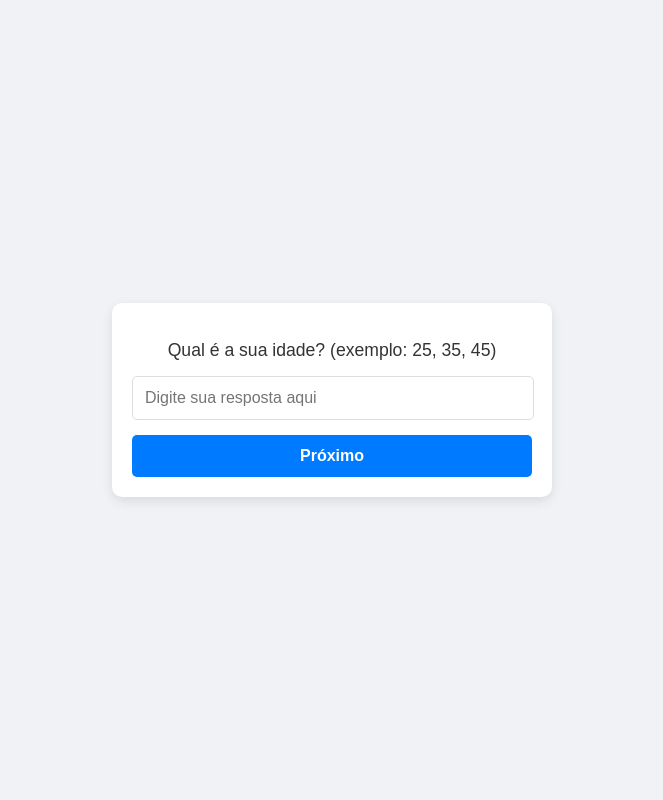
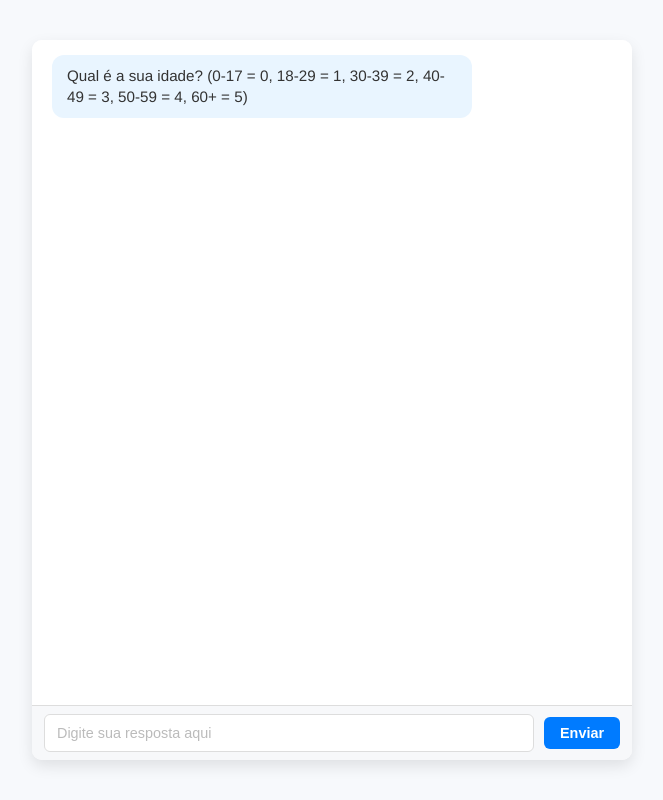
Before and after one commit to Bayesianos/Frontend_Bay, a React (Create React App) app: page / in a window 1280 px wide. Both pictures are taken after a click on the button "Iniciar Chatbot". Shown: the whole page, without its empty margins (308-971 px from the left). Built offline with nearby package versions, Linux system fonts and the light colour scheme.

Commit message:
Resolvendo problemas de captura de dados e ajuste de validações no ChatBot

```diff
--- a/src/App.js
+++ b/src/App.js
@@ -1,19 +1,26 @@
 // App.js
 import React, { useState } from 'react';
-import ChatBot from './components/ChatBot';
+import ChatBot from './components/ChatBot.js';
 import './components/WelcomePage.css';
 
 function App() {
   const [startChat, setStartChat] = useState(false);
 
+  // Função para iniciar o ChatBot
   const handleStartChat = () => {
     setStartChat(true);
+  };
+
+  // Função para reiniciar o ChatBot (caso você deseje adicionar esta funcionalidade)
+  const handleRestartChat = () => {
+    setStartChat(false);
   };
 
   return (
     <div className="App">
       {startChat ? (
-        <ChatBot />
+        // Renderiza o ChatBot e permite reiniciar o fluxo se necessário
+        <ChatBot onRestart={handleRestartChat} />
       ) : (
         <div className="welcome-container">
           <div className="welcome-box">
--- a/src/components/ChatBot.css
+++ b/src/components/ChatBot.css
@@ -1,60 +1,149 @@
-/* src/components/ChatBot.css */
+:root {
+  --primary-color: #007bff;
+  --primary-hover: #0056b3;
+  --background-color: #f0f2f5;
+  --box-bg-color: #ffffff;
+  --bot-message-bg: #e9f5ff;
+  --user-message-bg: var(--primary-color);
+  --text-color-dark: #333;
+  --text-color-light: #ffffff;
+  --border-color: #ddd;
+  --scrollbar-thumb: #c1c1c1;
+  --scrollbar-track: #f0f2f5;
+}
+
+*,
+*::before,
+*::after {
+  box-sizing: border-box;
+  margin: 0;
+  padding: 0;
+}
+
+body {
+  font-family: 'Helvetica Neue', Arial, sans-serif;
+  background-color: var(--background-color);
+  display: flex;
+  align-items: center;
+  justify-content: center;
+  min-height: 100vh;
+  margin: 0;
+  overflow: hidden;
+}
 
 .chatbot-container {
+  width: 100vw;
+  height: 100vh;
   display: flex;
-    flex-direction: column;
   align-items: center;
   justify-content: center;
-    width: 100%;
-    height: 100vh;
-    background-color: #f0f2f5;
-    font-family: Arial, sans-serif;
 }
 
 .chatbot-box {
-    background-color: #fff;
+  background-color: var(--box-bg-color);
   width: 90%;
-    max-width: 400px;
-    padding: 20px;
+  max-width: 600px;
+  height: 90%;
+  display: flex;
+  flex-direction: column;
   border-radius: 10px;
-    box-shadow: 0px 4px 12px rgba(0, 0, 0, 0.1);
-    text-align: center;
+  box-shadow: 0 6px 15px rgba(0, 0, 0, 0.1);
+  overflow: hidden;
 }
 
-  .chatbot-question {
-    font-size: 1.1em;
-    color: #333;
-    margin-bottom: 15px;
+.chat-history {
+  flex: 1;
+  padding: 15px 20px;
+  overflow-y: auto;
+  display: flex;
+  flex-direction: column;
+  gap: 10px;
+  background-color: var(--box-bg-color);
+  scrollbar-width: thin;
+  scrollbar-color: var(--scrollbar-thumb) var(--scrollbar-track);
+}
+
+.chat-history::-webkit-scrollbar {
+  width: 8px;
+}
+
+.chat-history::-webkit-scrollbar-thumb {
+  background-color: var(--scrollbar-thumb);
+  border-radius: 4px;
+}
+
+.chat-history::-webkit-scrollbar-track {
+  background-color: var(--scrollbar-track);
+}
+
+.chat-message {
+  padding: 10px 15px;
+  border-radius: 12px;
+  max-width: 75%;
+  font-size: 0.95rem;
+  line-height: 1.4;
   word-wrap: break-word;
+  white-space: pre-wrap;
+  transition: background-color 0.3s;
+}
+
+.chat-message.bot {
+  background-color: var(--bot-message-bg);
+  align-self: flex-start;
+  color: var(--text-color-dark);
+}
+
+.chat-message.user {
+  background-color: var(--user-message-bg);
+  align-self: flex-end;
+  color: var(--text-color-light);
+}
+
+.chatbot-input-container {
+  display: flex;
+  padding: 8px 12px;
+  border-top: 1px solid var(--border-color);
+  background-color: #f7f8fa;
+  align-items: center;
+  gap: 10px;
 }
 
 .chatbot-input {
-    width: calc(100% - 24px); /* Mantém o input dentro do chatbot-box */
-    padding: 12px;
-    border: 1px solid #ddd;
-    border-radius: 5px;
-    font-size: 1em;
-    margin-bottom: 15px;
+  flex: 1;
+  padding: 10px 12px;
+  border: 1px solid var(--border-color);
+  border-radius: 6px;
+  font-size: 0.9rem;
+  outline: none;
+  transition: border-color 0.3s, box-shadow 0.3s;
+}
+
+.chatbot-input::placeholder {
+  color: #bbb;
+  font-size: 0.9rem;
 }
 
 .chatbot-input:focus {
-    border-color: #007bff;
-    outline: none;
+  border-color: var(--primary-color);
+  box-shadow: 0 0 4px rgba(0, 123, 255, 0.3);
 }
 
 .chatbot-button {
-    width: 100%;
-    padding: 12px;
-    font-size: 1em;
+  padding: 8px 16px;
+  font-size: 0.9rem;
   font-weight: bold;
-    background-color: #007bff;
-    color: white;
+  background-color: var(--primary-color);
+  color: var(--text-color-light);
   border: none;
-    border-radius: 5px;
+  border-radius: 6px;
   cursor: pointer;
-    transition: background-color 0.3s;
+  transition: background-color 0.3s, transform 0.2s;
 }
 
 .chatbot-button:hover {
-    background-color: #0056b3;
+  background-color: var(--primary-hover);
 }
+
+.chatbot-button:active {
+  transform: scale(0.95);
+}
--- a/src/components/ChatBot.js
+++ b/src/components/ChatBot.js
@@ -1,88 +1,194 @@
-// src/components/ChatBot.js
-import React, { useState } from 'react';
+import React, { useState, useEffect, useMemo, useRef } from 'react';
 import './ChatBot.css';
 import LoadingScreen from './LoadingScreen';
 import ResultScreen from './ResultScreen';
 
-function ChatBot() {
+function ChatBot({ onComplete }) {
+  const questions = useMemo(() => [
+    'Qual é a sua idade? (0-17 = 0, 18-29 = 1, 30-39 = 2, 40-49 = 3, 50-59 = 4, 60+ = 5)',
+    'Qual é o seu sexo? (0 para feminino, 1 para masculino)',
+    'Qual é o seu tipo de trabalho? (0, 1, 2, ou 3)',
+    'Qual é a sua situação de moradia? (0 para gratuito, 1 para próprio, 2 para alugado)',
+    'Qual é o seu nível de poupança? (0 para pouco, 1 para moderado, 2 para bastante rico, 3 para rico, 4 para NA)',
+    'Qual é o seu nível de conta corrente? (0 para pouco, 1 para moderado, 2 para rico, 3 para NA)',
+    'Qual é o valor do crédito desejado? (0-999 = 0, 1000-4999 = 1, 5000-9999 = 2, 10000-15000 = 3)',
+    'Qual é a duração desejada para o empréstimo em meses? (exemplo: 6, 12, 24, 48)',
+    'Qual é o objetivo do crédito? (0 para negócios, 1 para carro, 2 para eletrodomésticos, 3 para educação, 4 para móveis/equipamentos, 5 para rádio/TV, 6 para reparos, 7 para férias/outros)',
+    'Qual é o seu perfil de risco? (0 para ruim, 1 para bom)',
+  ], []);
+
   const [step, setStep] = useState(0);
   const [formData, setFormData] = useState({
-    idade: '',
-    sexo: '',
-    trabalho: '',
-    moradia: '',
-    classe: '',
-    cc: '',
-    credito: '',
-    duracao: '',
-    objetivo: '',
-    risco: '',
+    age: '',
+    sex: '',
+    job: '',
+    housing: '',
+    saving_accounts: '',
+    checking_account: '',
+    credit_amount: '',
+    duration: '',
+    purpose: '',
+    risk: '',
   });
   const [isLoading, setIsLoading] = useState(false);
   const [result, setResult] = useState(null);
+  const [chatHistory, setChatHistory] = useState([{ type: 'bot', text: questions[0] }]);
+  const [errorMessage, setErrorMessage] = useState('');
+  const chatHistoryRef = useRef(null);
 
-  const questions = [
-    'Qual é a sua idade? (exemplo: 25, 35, 45)',
-    'Qual é o seu sexo? (male/female)',
-    'Qual é o seu tipo de trabalho? (1, 2, ou 3)',
-    'Qual é a sua situação de moradia? (own, rent, ou free)',
-    'Qual é a sua classe econômica? (exemplo: NA, little, moderate, quite rich, rich)',
-    'Qual é o seu C.C.? (exemplo: little, moderate, NA)',
-    'Qual é o valor do crédito desejado? (exemplo: 1169, 5951)',
-    'Qual é a duração desejada para o empréstimo em meses? (exemplo: 6, 12, 24, 48)',
-    'Qual é o objetivo do crédito? (exemplo: radio/TV, education, car, furniture/equipment, business)',
-    'Qual é o seu perfil de risco? (good/bad)',
-  ];
+  useEffect(() => {
+    if (step > 0 && step < questions.length) {
+      setChatHistory(prevHistory => [...prevHistory, { type: 'bot', text: questions[step] }]);
+    }
+  }, [step, questions]);
+
+  useEffect(() => {
+    if (chatHistoryRef.current) {
+      chatHistoryRef.current.scrollTop = chatHistoryRef.current.scrollHeight;
+    }
+  }, [chatHistory]);
+
+  const currentField = Object.keys(formData)[step];
 
   const handleInputChange = (e) => {
-    const { name, value } = e.target;
-    setFormData({ ...formData, [name]: value });
+    const { value } = e.target;
+    setErrorMessage('');
+    console.log(`Valor digitado pelo usuário para o campo ${currentField}:`, value);
+    setFormData(prevFormData => ({ ...prevFormData, [currentField]: value }));
   };
 
   const handleNext = () => {
-    if (formData[Object.keys(formData)[step]] === '') {
-      alert('Por favor, preencha este campo.');
+    let currentAnswer = formData[currentField];
+
+    if (currentAnswer === '') {
+      setErrorMessage(`Por favor, preencha o campo ${currentField} com um valor válido.`);
       return;
     }
 
-    if (step < questions.length - 1) {
-      setStep(step + 1);
-    } else {
-      handleSubmit();
+    let convertedAnswer = parseInt(currentAnswer, 10);
+    if (isNaN(convertedAnswer)) {
+      setErrorMessage('Por favor, insira um valor numérico válido.');
+      return;
+    }
+
+
+
+    // Processamento específico por campo
+    if (currentField === 'age') {
+      if (convertedAnswer <= 17) convertedAnswer = 0;
+      else if (convertedAnswer <= 29) convertedAnswer = 1;
+      else if (convertedAnswer <= 39) convertedAnswer = 2;
+      else if (convertedAnswer <= 49) convertedAnswer = 3;
+      else if (convertedAnswer <= 59) convertedAnswer = 4;
+      else convertedAnswer = 5;
+    } else if (currentField === 'credit_amount') {
+      if (convertedAnswer <= 999) convertedAnswer = 0;
+      else if (convertedAnswer <= 4999) convertedAnswer = 1;
+      else if (convertedAnswer <= 9999) convertedAnswer = 2;
+      else if (convertedAnswer <= 15000) convertedAnswer = 3;
+      else {
+        setErrorMessage('O valor do crédito deve estar entre 0 e 15000.');
+        return;
+      }
+    }
+
+    setFormData(prevFormData => ({ ...prevFormData, [currentField]: convertedAnswer }));
+
+    setChatHistory(prevHistory => [
+      ...prevHistory,
+      { type: 'user', text: convertedAnswer }
+    ]);
+
+    console.log(`Valor capturado para ${currentField}:`, formData[currentField]);
+    setStep(prevStep => (prevStep < questions.length - 1 ? prevStep + 1 : prevStep));
+
+    if (step === questions.length - 1) handleSubmit();
+  };
+
+  const handleSubmit = async () => {
+    console.log("formData antes do envio:", formData);
+    setIsLoading(true);
+
+    try {
+      const dataToSend = {
+        age: Number(formData.age),
+        sex: Number(formData.sex),
+        job: Number(formData.job),
+        housing: Number(formData.housing),
+        saving_accounts: Number(formData.saving_accounts),
+        checking_account: Number(formData.checking_account),
+        credit_amount: Number(formData.credit_amount),
+        duration: Number(formData.duration),
+        purpose: Number(formData.purpose),
+        risk: Number(formData.risk),
+      };
+
+      console.log("Dados que serão enviados para a API:", dataToSend);
+
+      for (let key in dataToSend) {
+        if (isNaN(dataToSend[key])) {
+          setErrorMessage(`Por favor, insira um valor válido para o campo: ${key}`);
+          throw new Error(`Campo inválido detectado: ${key}`);
+        }
+      }
+
+      const response = await fetch('https://backend-bay.onrender.com/api/receive-data', {
+        method: 'POST',
+        headers: {
+          'Content-Type': 'application/json',
+        },
+        body: JSON.stringify(dataToSend),
+      });
+
+      if (!response.ok) {
+        const errorData = await response.json();
+        console.error("Detalhes do erro:", errorData);
+        throw new Error("Erro ao processar a análise.");
+      }
+
+      const data = await response.json();
+      setResult(data.emprestimo_valido ? 'approved' : 'denied');
+    } catch (error) {
+      console.error("Erro ao enviar para a API:", error);
+      setErrorMessage("Erro ao processar a análise. Verifique os dados e tente novamente.");
+    } finally {
+      setIsLoading(false);
     }
   };
 
-  const handleSubmit = () => {
-    setIsLoading(true);
-    // Simulando uma chamada ao backend com atraso de 3 segundos
-    setTimeout(() => {
-      const mockResult = Math.random() > 0.5 ? 'approved' : 'denied';
-      setResult(mockResult);
-      setIsLoading(false);
-    }, 3000);
+  const handleKeyDown = (e) => {
+    if (e.key === 'Enter') handleNext();
   };
 
-  if (isLoading) {
-    return <LoadingScreen />;
-  }
-
-  if (result) {
-    return <ResultScreen result={result} />;
-  }
+  if (isLoading) return <LoadingScreen />;
+  if (result) return <ResultScreen result={result} />;
 
   return (
     <div className="chatbot-container">
       <div className="chatbot-box">
-        <p className="chatbot-question">{questions[step]}</p>
+        <div className="chat-history" ref={chatHistoryRef}>
+          {chatHistory.map((msg, index) => (
+            <div
+              key={index}
+              className={`chat-message ${msg.type === 'bot' ? 'bot' : 'user'}`}
+            >
+              {msg.text}
+            </div>
+          ))}
+          {errorMessage && <div className="error-message">{errorMessage}</div>}
+        </div>
+        <div className="chatbot-input-container">
           <input
             type="text"
-          name={Object.keys(formData)[step]}
-          value={formData[Object.keys(formData)[step]]}
+            name={currentField}
+            value={formData[currentField]}
             onChange={handleInputChange}
+            onKeyDown={handleKeyDown}
             className="chatbot-input"
             placeholder="Digite sua resposta aqui"
           />
-        <button onClick={handleNext} className="chatbot-button">Próximo</button>
+          <button onClick={handleNext} className="chatbot-button">Enviar</button>
+        </div>
       </div>
     </div>
   );
--- a/src/components/WelcomePage.css
+++ b/src/components/WelcomePage.css
@@ -1,4 +1,14 @@
 /* src/components/WelcomePage.css */
+
+:root {
+  --primary-color: #007bff;
+  --primary-hover: #0056b3;
+  --background-color: #f7f9fc;
+  --box-bg-color: #ffffff;
+  --text-color-dark: #333;
+  --text-color-muted: #666;
+  --shadow-color: rgba(0, 0, 0, 0.1);
+}
 
 .welcome-container {
   display: flex;
@@ -7,45 +17,60 @@
   justify-content: center;
   width: 100%;
   height: 100vh;
-    background-color: #f7f9fc;
+  background-color: var(--background-color);
   font-family: Arial, sans-serif;
-    color: #333;
+  color: var(--text-color-dark);
+  padding: 20px;
 }
 
 .welcome-box {
-    background-color: #fff;
-    padding: 40px;
-    width: 90%;
+  background-color: var(--box-bg-color);
+  padding: 35px 25px;
+  width: 100%;
   max-width: 500px;
-    border-radius: 10px;
+  border-radius: 12px;
   text-align: center;
-    box-shadow: 0px 4px 12px rgba(0, 0, 0, 0.1);
+  box-shadow: 0px 6px 18px var(--shadow-color);
+  transition: transform 0.3s ease, box-shadow 0.3s ease;
+}
+
+.welcome-box:hover {
+  transform: translateY(-3px);
+  box-shadow: 0px 8px 22px rgba(0, 0, 0, 0.15);
 }
 
 .welcome-title {
-    font-size: 1.8em;
+  font-size: 2em;
   font-weight: bold;
-    color: #007bff;
+  color: var(--primary-color);
   margin-bottom: 20px;
 }
 
 .welcome-text {
   font-size: 1.1em;
-    color: #666;
+  color: var(--text-color-muted);
   margin-bottom: 30px;
+  line-height: 1.6;
 }
 
 .start-button {
   font-size: 1em;
-    padding: 12px 24px;
+  padding: 12px 28px;
   color: #fff;
-    background-color: #007bff;
+  background-color: var(--primary-color);
   border: none;
-    border-radius: 5px;
+  border-radius: 8px;
   cursor: pointer;
-    transition: background-color 0.3s;
+  transition: background-color 0.3s, transform 0.2s ease;
+  box-shadow: 0px 4px 8px rgba(0, 0, 0, 0.15);
 }
 
 .start-button:hover {
-    background-color: #0056b3;
+  background-color: var(--primary-hover);
+  transform: translateY(-1px);
 }
+
+.start-button:active {
+  transform: translateY(0);
+  box-shadow: 0px 3px 6px rgba(0, 0, 0, 0.1);
+}
```
Also changed, not shown: src/components/ResultScreen.css (+36 -5 lines), src/components/ResultScreen.js (+9 -1 lines), src/logo.svg (deleted). Lines whose indentation alone changed are shown as unchanged.
